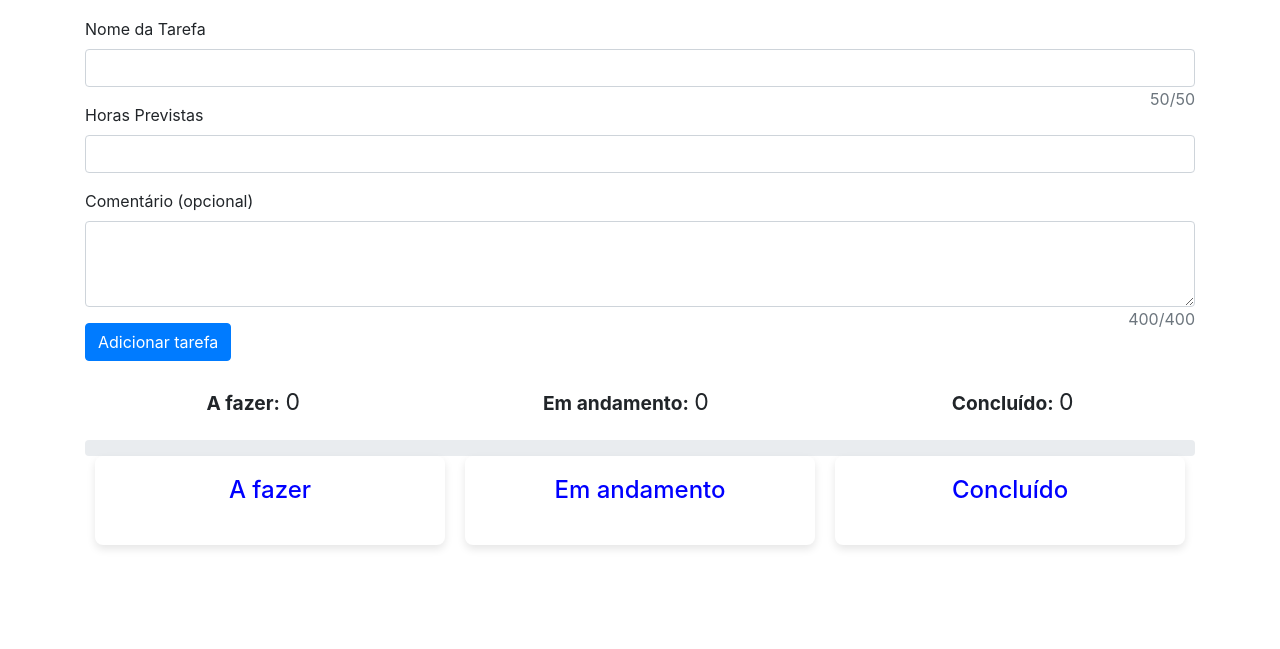
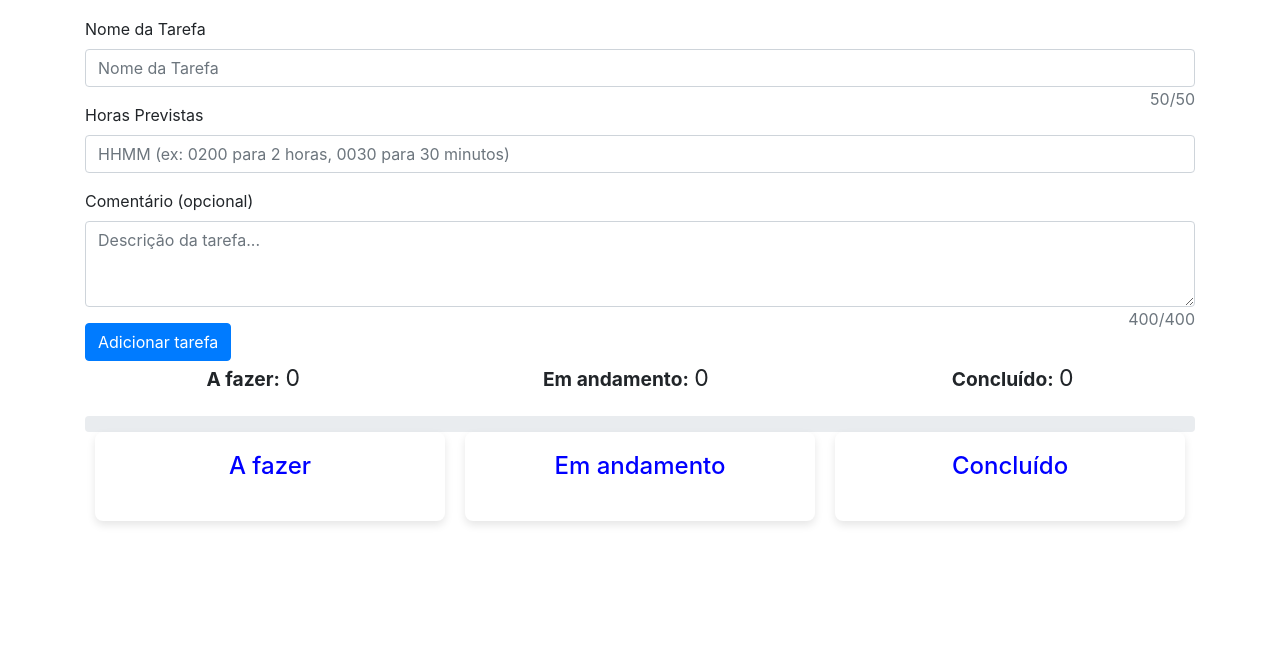
Before and after one commit to anselmotadeu/ToDoJs, a website: page index.html in a window 1280 px wide. Shown: the part 61-710 px from the top of the page. Drawn offline with nearby package versions, Linux system fonts and the light colour scheme.

Commit message:
✨ feat:  Inclusão de placerholder nos campos conforme sugestão de melhoria

```diff
--- a/index.html
+++ b/index.html
@@ -40,20 +40,23 @@
     <form id="task-form" class="mt-3">
       <div class="form-group">
         <label for="name">Nome da Tarefa</label>
-        <input type="text" class="form-control" id="name" required maxlength="50">
+        <input type="text" class="form-control" id="name" required maxlength="50"
+        placeholder="Nome da Tarefa">
         <div id="name-error" class="text-danger"></div>
         <span id="char-count-name" class="text-muted float-right">50/50</span>
       </div>
       <div class="form-group">
-        <label for="hours">Horas Previstas</label>
-        <input type="text" class="form-control" id="hours" required pattern="^[0-9]{4}$"
-          title="Insira o tempo no formato HHMM (ex: 0200 para 2 horas, 0030 para 30 minutos)">
-    </div>
+        <div class="form-group">
+          <label for="hours">Horas Previstas</label>
+          <input type="text" class="form-control" id="hours" required pattern="^[0-9]{4}$"
+            title="Insira o tempo no formato HHMM (ex: 0200 para 2 horas, 0030 para 30 minutos)"
+            placeholder="HHMM (ex: 0200 para 2 horas, 0030 para 30 minutos)">
+        </div>
       <div class="form-group">
         <label for="comment">Comentário (opcional)</label>
-        <textarea class="form-control" id="comment" rows="3" maxlength="400"></textarea>
+        <textarea class="form-control" id="comment" rows="3" maxlength="400" placeholder="Descrição da tarefa..."></textarea>
         <span id="char-count" class="text-muted float-right">400/400</span>
-      </div>
+        </div>
       <button type="submit" class="btn btn-primary">Adicionar tarefa</button>
     </form>
 
```
